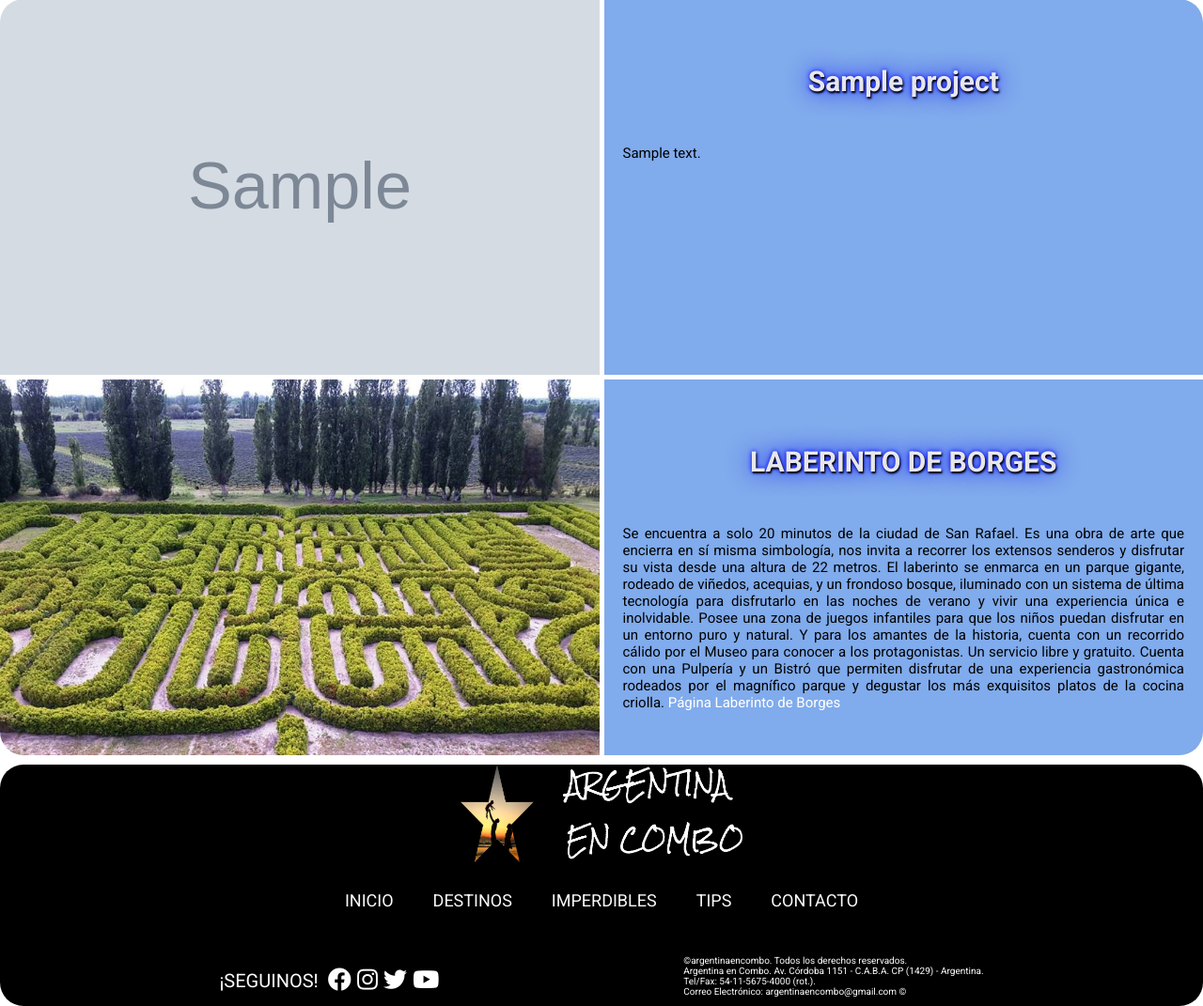
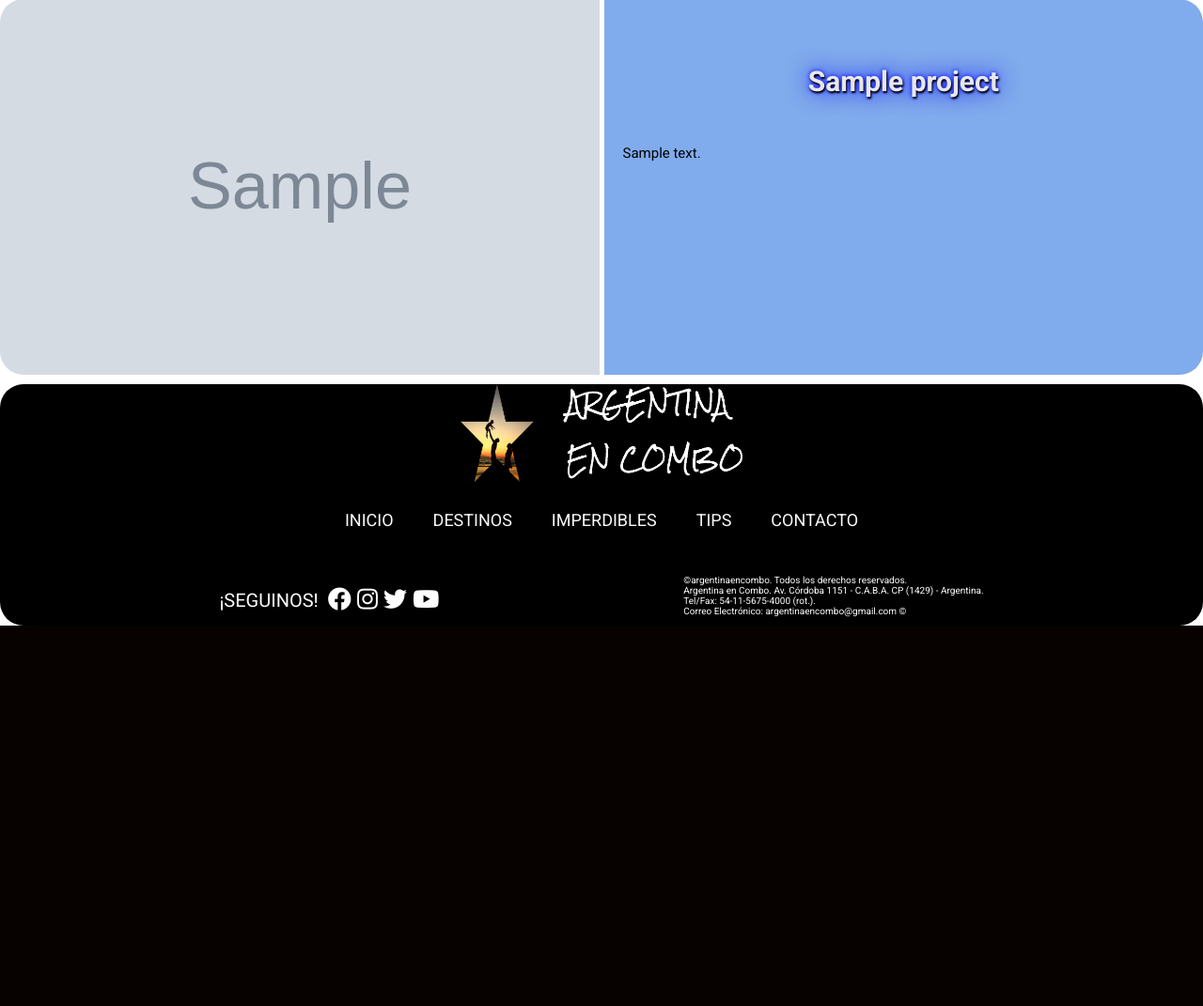
Before and after one commit to Maryeli2021/TF_GRUPO_8_23516, a Django app: page /cuyo in a window 1280 px wide. Shown: the part 612-1683 px from the top of the page at 94% size. After the commit the page ends 1278 px from the top, so only its background shows below. Run offline with Django 5.2, Linux system fonts and the light colour scheme; tables that the repository leaves empty hold one stand-in row (values such as "Sample post"); grey boxes marked "Sample" are stand-in pictures.

Commit message:
actualizando cuyo

```diff
--- a/argentinaencombo/cuyo/templates/cuyo/cuyo.html
+++ b/argentinaencombo/cuyo/templates/cuyo/cuyo.html
@@ -15,26 +15,13 @@
     </div>
 {%for project in projects %}
 <div class="main_container">
-     <div>
+    <div>
         <img class="image" src="{{project.image.url}}" alt=""></a>
     </div>
     <div class="descripcion">
         <h2 class="titulo_destino">{{project.title}}</h2>
         <p class="texto_destino">{{project.description}}</p>
     </div>
-
-    <div>
-        <img class="image" src="{% static 'core/img/img_destinos/cuyo/laberinto-Borges.jpg' %}" alt="imagen aerea del laberinto de borges en la region de cuyo"></a>
-    </div>
-    <div class="descripcion">
-        <h2 class="titulo_destino" >LABERINTO DE BORGES</h2>
-        <p class="texto_destino">Se encuentra a solo 20 minutos de la ciudad de San Rafael. Es una obra de arte que encierra en sí misma simbología, nos invita a recorrer los extensos senderos y disfrutar su vista desde una altura de 22 metros.
-                El laberinto se enmarca en un parque gigante, rodeado de viñedos, acequias, y un frondoso bosque, iluminado con un sistema de última tecnología para disfrutarlo en las noches de verano y vivir una experiencia única e inolvidable.
-                Posee una zona de juegos infantiles para que los niños puedan disfrutar en un entorno puro y natural. Y para los amantes de la historia, cuenta con un recorrido cálido por el Museo para conocer a los protagonistas. Un servicio libre y gratuito.
-                Cuenta con una Pulpería y un Bistró que permiten disfrutar de una experiencia gastronómica rodeados por el magnífico parque y degustar los más exquisitos platos de la cocina criolla.
-                <a href="https://www.laberintodeborges.com/">Página Laberinto de Borges</a>
-        </p>
-    </div>
 </div>
 {% endfor %}
 {% endblock %}
```
